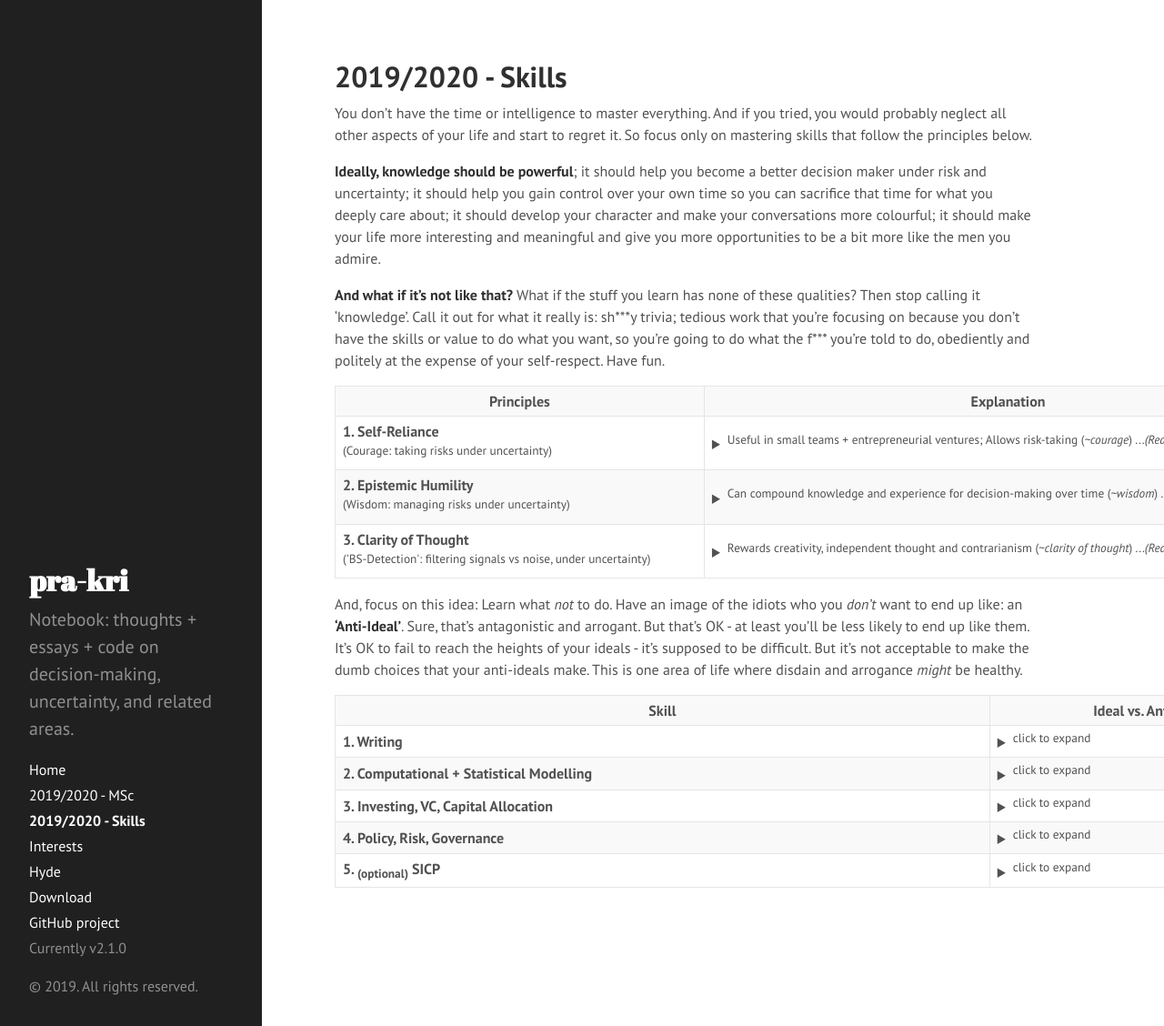
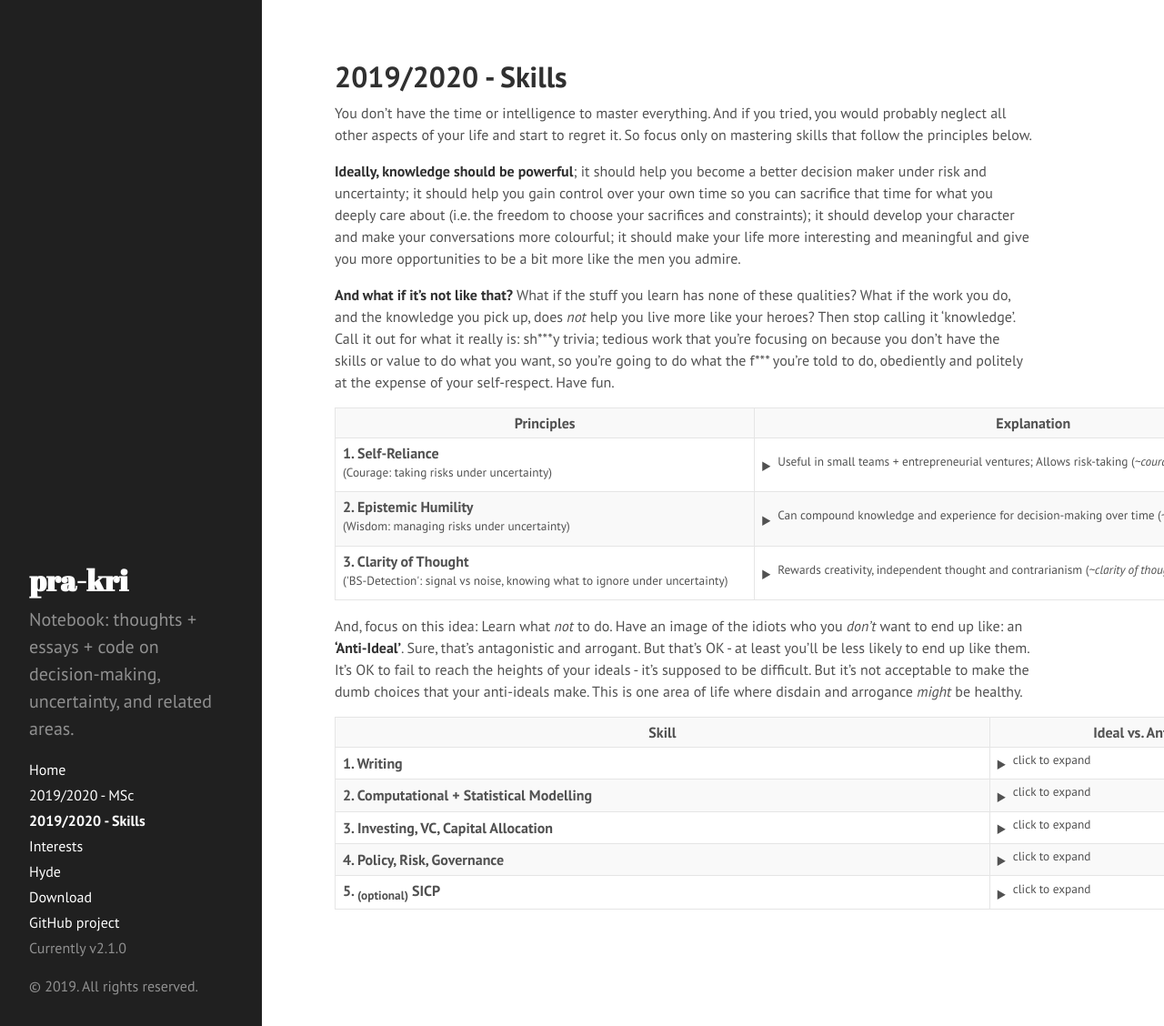
Before and after one commit to pra-kri/pra-kri.github.io, a Jekyll site: the page built from 2019to2020_skills.md, in a window 1280 px wide and 1128 px high. Shown: the whole window at 91% size. Built offline with Jekyll 4.4.1, drawn with Linux system fonts in a browser that asks for light colours; Markdown is read by kramdown in place of the engine named in the settings.

Commit message:
Update 2019to2020_skills.md

```diff
--- a/2019to2020_skills.md
+++ b/2019to2020_skills.md
@@ -5,9 +5,9 @@ title: 2019/2020 - Skills
 
 You don't have the time or intelligence to master everything. And if you tried, you would probably neglect all other aspects of your life and start to regret it. So focus only on mastering skills that follow the principles below.
 
-**Ideally, knowledge should be powerful**; it should help you become a better decision maker under risk and uncertainty; it should help you gain control over your own time so you can sacrifice that time for what you deeply care about; it should develop your character and make your conversations more colourful; it should make your life more interesting and meaningful and give you more opportunities to be a bit more like the men you admire.
+**Ideally, knowledge should be powerful**; it should help you become a better decision maker under risk and uncertainty; it should help you gain control over your own time so you can sacrifice that time for what you deeply care about (i.e. the freedom to choose your sacrifices and constraints); it should develop your character and make your conversations more colourful; it should make your life more interesting and meaningful and give you more opportunities to be a bit more like the men you admire.
 
-**And what if it's not like that?** What if the stuff you learn has none of these qualities? Then stop calling it 'knowledge'. Call it out for what it really is: sh\*\*\*y trivia; tedious work that you're focusing on because you don't have the skills or value to do what you want, so you're going to do what the f\*\*\* you're told to do, obediently and politely at the expense of your self-respect. Have fun.
+**And what if it's not like that?** What if the stuff you learn has none of these qualities? What if the work you do, and the knowledge you pick up, does *not* help you live more like your heroes? Then stop calling it 'knowledge'. Call it out for what it really is: sh\*\*\*y trivia; tedious work that you're focusing on because you don't have the skills or value to do what you want, so you're going to do what the f\*\*\* you're told to do, obediently and politely at the expense of your self-respect. Have fun.
 
 
 <table style="width:140%">
@@ -20,7 +20,7 @@ You don't have the time or intelligence to master everything. And if you tried,
     <td> <details><summary><sup>Useful in small teams + entrepreneurial ventures; Allows risk-taking (<i>~courage</i>) ...<i>(Read more)</i></sup></summary>
       <b> Ideal: </b> Is it independent and self-reliant? Can you create value and wealth in entrepreneurial ventures with small teams? ('front-office', close-to-the-money, revenue-generating?). Will it help you take risks and chase opportunities in the open market? Does it help you gain ownership of your own time and wealth? In other words, does the knowledge help you become more <i><b>self-owned and courageous</b></i> in the world?
       <br>
-      <b> Anti-Ideal: </b>Or is it a heavily dependent, specialised skill that's useless outside of large corporations? Will it make you fragile and dependent on corporate 'performance' reviews, your manager's opinion, and the whims of the geniuses working in HR departments? Is it a skill that only pays if you offer your obedience and 'hard work' to a bigcorp? Will you end up like those idiots who are proud of how many <i>hours</i> they spend working obediently, rather than the value they create? I've found that these are usually the passive types who longingly look forward to the weekends, holidays and (on a longer scale) retirement - almost as if they treat work as something to be tolerated through passive slave-like obedience. These are probably also the types who say they want a certain job, but never work on relevant personal projects in their free time: almost as if they are waiting for a chance to obey, and only then will they actually do the work to see if they enjoy it. But maybe that's also because the skills that you can use in personal 1-man projects are, by default, self-reliant. If you have no self-reliant skills and need the support-structure of a corporation, you'll never really be able to do any personal projects or 'spec-work' for potential clients.
+      <b> Anti-Ideal: </b>Or is it a heavily dependent, specialised skill that's useless outside of large corporations? Will it make you fragile and dependent on corporate 'performance' reviews, your manager's opinion, and the whims of the geniuses working in HR departments? Is it a skill that only pays if you offer your obedience and 'hard work' to a bigcorp? Will you end up like those idiots who are strangely proud of how many <i>hours</i> they obediently 'worked hard' for someone else? I've found that these are usually the passive types who longingly look forward to the weekends, holidays and (on a longer scale) retirement - almost as if they treat work as something to be tolerated through passive slave-like obedience. These are probably also the types who say they want a certain job, but never work on relevant personal projects in their free time: almost as if they are waiting for a chance to obey, and only then will they actually do the work to see if they enjoy it. But maybe that's also because the skills that you can use in personal 1-man projects are, by default, self-reliant. If you have no self-reliant skills and need the support-structure of a corporation, you'll never really be able to do any personal projects or 'spec-work' for potential clients.
       </details>
     </td>
   </tr>
@@ -34,11 +34,11 @@ You don't have the time or intelligence to master everything. And if you tried,
     </td>
   </tr>
   <tr>
-    <td><b>3. Clarity of Thought</b><br><sup>('BS-Detection': filtering signals vs noise, under uncertainty)</sup></td>
+    <td><b>3. Clarity of Thought</b><br><sup>('BS-Detection': signal vs noise, knowing what to ignore under uncertainty)</sup></td>
     <td> <details><summary><sup>Rewards creativity, independent thought and contrarianism (<i>~clarity of thought</i>) ...<i>(Read more)</i></sup></summary>
-      <b> Ideal: </b> Is there elegance, clarity and simplicity in high-quality decisions and work? Does it reward skill, creativity or contrarian thinking? Can you progress much faster if you think clearly and independently? Linked to 'wisdom' since that also involves clarity of thought, but wisdom focuses more on risk-management and conservative decision-making, while this principle is focused more on creativity and contrarian unruliness. Can you sift through the useless noise to get to the important, central principles - the signal? How else can you compete against the experienced veterans in the industry, when you're just an arrogant 23-year-old? How else can you outclass the 'hard-working' idiots who throw sheer numbers of hours at their problems?
+      <b> Ideal: </b> Is there elegance, clarity and simplicity in high-quality decisions and work? Does it reward skill, creativity or contrarian thinking? Can you progress much faster if you think clearly and independently? Linked to 'wisdom' since that also involves clear thinking, but wisdom focuses more on risk-management and conservative decision-making, while this principle is focused more on creativity and contrarian unruliness. Can you sift through the useless noise to get to the important, central principles - the signal? <i>And most importantly, if you apply this 'signal-noise filtering' idea to rules and restrictions, you'll get to the idea of unruliness: the willingness to ignore rules, conventions and instructions like inconvenient noise to be filtered. Know which rules you can break (ethically).</i> How else can you compete against the experienced veterans in the industry, when you're just in your 20s? How else can you outclass the 'hard-working' idiots who throw sheer numbers of hours at their problems? If you do what everyone else does and follow the conventional path, you'll end up just like them. And if you're just like everyone else, can you really outclass them?
       <br>
-      <b> Anti-Ideal: </b>Or is the work output mostly the same, regardless of who does it and how much clarity of thought goes into it? Two interesting questions. <i>The 'Grad Question': </i>Are you able to teach a 'Gender Studies & Post-Colonial Lesbian Poetry MSc' grad how to fully master it in less than 12 months? (or a STEM graduate, in under 3 months?). <i>The 'Hangover Question': </i>Can you output high quality work with a splitting hangover? If you answered 'yes' to either of these questions, it's probably a sh***y excuse of a 'skill'.
+      <b> Anti-Ideal: </b>Or is the work output mostly the same, regardless of how much thought goes into it? Two interesting questions. <i>The 'Hangover Question': </i>Can you output high quality work with a splitting hangover? The <i>Young Millionaire Question</i> Are there some extremely successful guys in their 20s and 30s in the field, who reached the top through creative/contrarian thinking without having to follow the traditional path over decades? (You probably should've answered 1.No, 2.Yes.)
       </details>
     </td>
   </tr>
```
